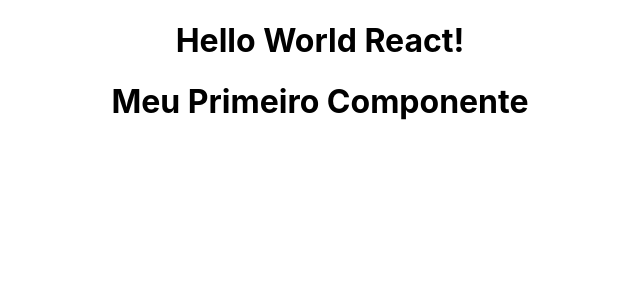
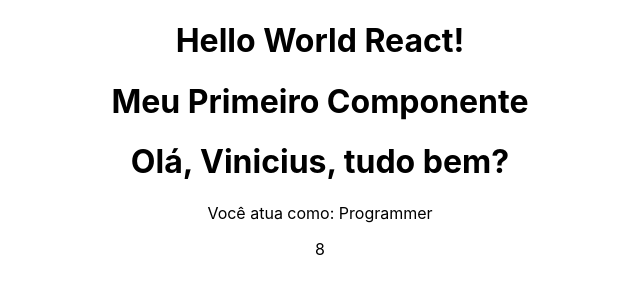
Before and after one commit to viniciusschnoor/hello-world, a React (Create React App) app: page / in a window 1280 px wide. Shown: the top 300 px of the page, without its empty margins (320-960 px from the left). Built offline with nearby package versions, Linux system fonts and the light colour scheme.

Commit message:
Expression Templates

```diff
--- a/src/App.js
+++ b/src/App.js
@@ -3,12 +3,14 @@
 
 // Styles
 import './App.css';
+import TemplateExpressions from './components/TemplateExpressions';
 
 function App() {
   return (
     <div className="App">
       <h1>Hello World React!</h1>
       <FirstComponent />
+      <TemplateExpressions />
     </div>
   );
 }
--- a/src/components/FirstComponent.js
+++ b/src/components/FirstComponent.js
@@ -1,6 +1,7 @@
 const FirstComponent = () => {
     return(
         <div>
+            {/* COMENTÁRIO */}
             <h1>Meu Primeiro Componente</h1>
         </div>
     );
--- /dev/null
+++ b/src/components/TemplateExpressions.js
@@ -0,0 +1,19 @@
+const TemplateExpressions = () => {
+    // Variables
+    const name = "Vinicius";
+    const data = {
+        age: 31,
+        job: "Programmer",
+    }
+
+    return (
+        <div>
+            <h1>Olá, {name}, tudo bem?</h1>
+            <p>Você atua como: {data.job}</p>
+            <p>{4 + 4}</p>
+            <p>{console.log("JSX React")}</p>
+        </div>
+    );
+};
+
+export default TemplateExpressions
```
Also changed, not shown: notes.txt.
